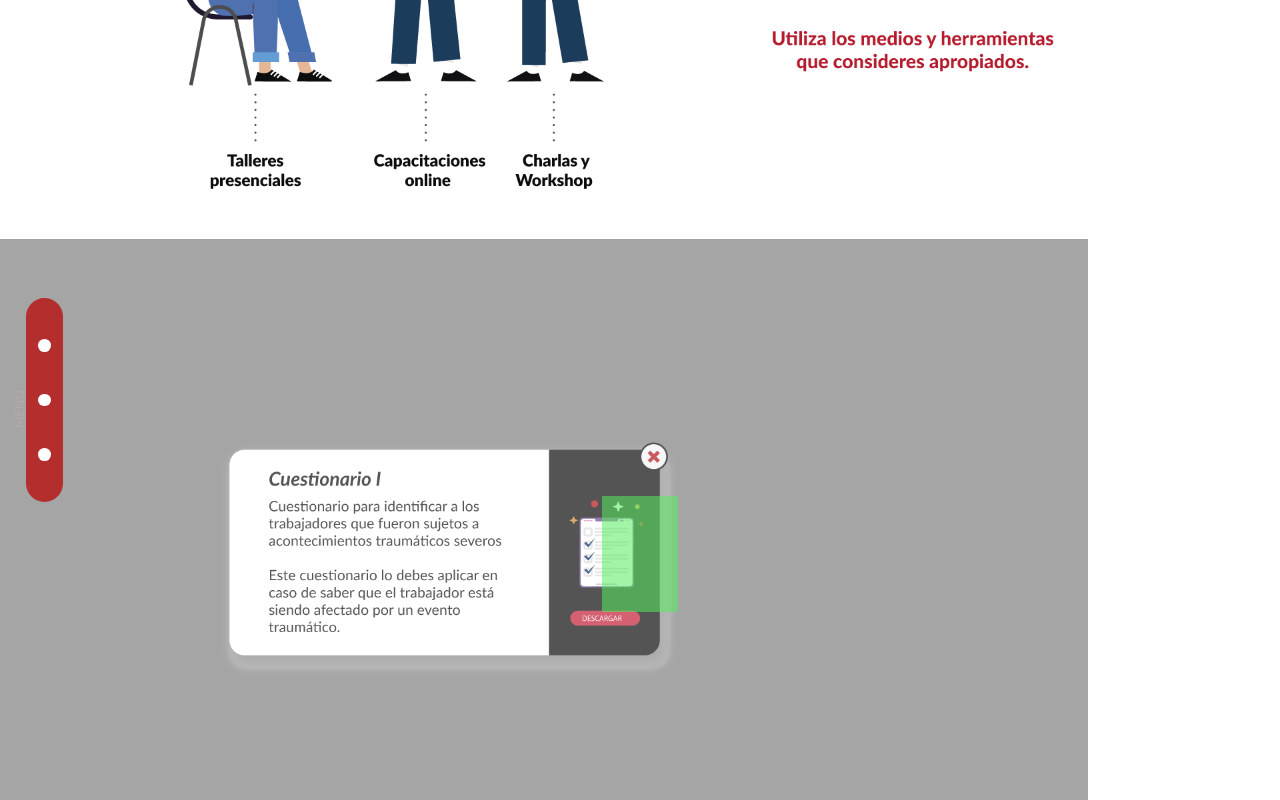
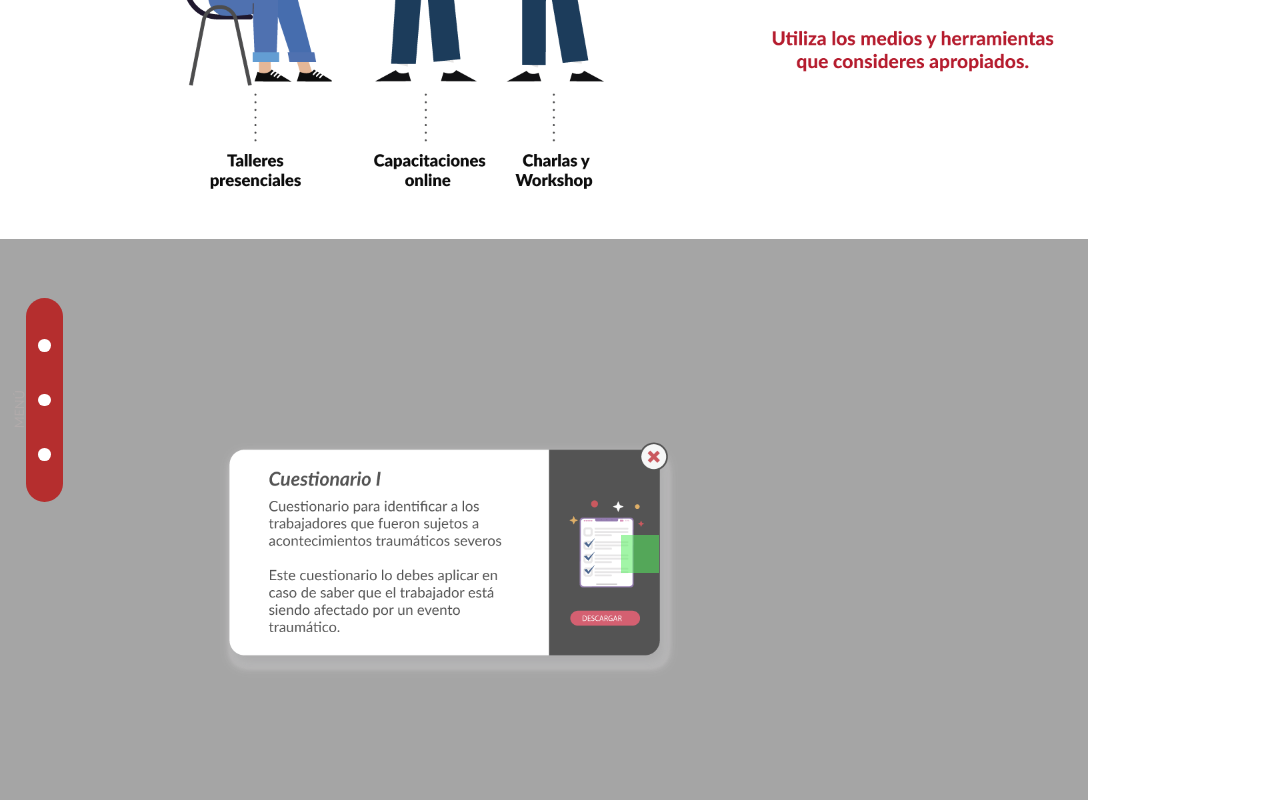
Before and after one commit to SPIRAMEXICO/InfografiaNOM35, a plain HTML site: page public/normamexicana/nom_35/index.html in a window 1280 px wide. Both pictures are taken after a click on the element 949 px from the left and 7096 px from the top of the page. Shown: the part 6696-7496 px from the top of the page. Drawn offline with Linux system fonts and the light colour scheme.

Commit message:
Portrait

```diff
--- a/public/normamexicana/nom_35/index.html
+++ b/public/normamexicana/nom_35/index.html
@@ -207,7 +207,7 @@
             <div id="cerrar7" style="cursor: pointer;width: 3vw;height: 3vw;top: 15.4vw;right: 32.4vw; background-color:rgba(151, 67, 168, 0);"></div>
 
 
-            <a id="baja1"  href="descargables/Guia_de_referencia_I.pdf"  style="z-index:999; cursor: pointer;width: 6vw;height: 9vw;top: 29.4vw;right: 22.4vw; background-color:rgba(14, 231, 25, 0.541);" download></a>
+            <a id="baja1"  href="descargables/Guia_de_referencia_I.pdf"  style="z-index:999; cursor: pointer;width: 3vw;height: 3vw;top: 25.4vw;right: 32.4vw; background-color:rgba(14, 231, 25, 0.541);" download></a>
             <a id="baja2"  href="descargables/Guia_de_referencia_II.pdf"  style="z-index:999; cursor: pointer;width: 3vw;height: 3vw;top: 25.4vw;right: 32.4vw; background-color:rgba(14, 231, 25, 0.541);" download></a>
             <a id="baja3"  href="descargables/Guia_de_referencia_III.pdf"  style="z-index:999; cursor: pointer;width: 3vw;height: 3vw;top: 25.4vw;right: 32.4vw; background-color:rgba(14, 231, 25, 0.541);" download></a>
 
```
Also changed, not shown: public/normamexicana/nom_35/librerias/images/portrait/background.png, public/normamexicana/nom_35/librerias/images/portrait/elementos.png.
